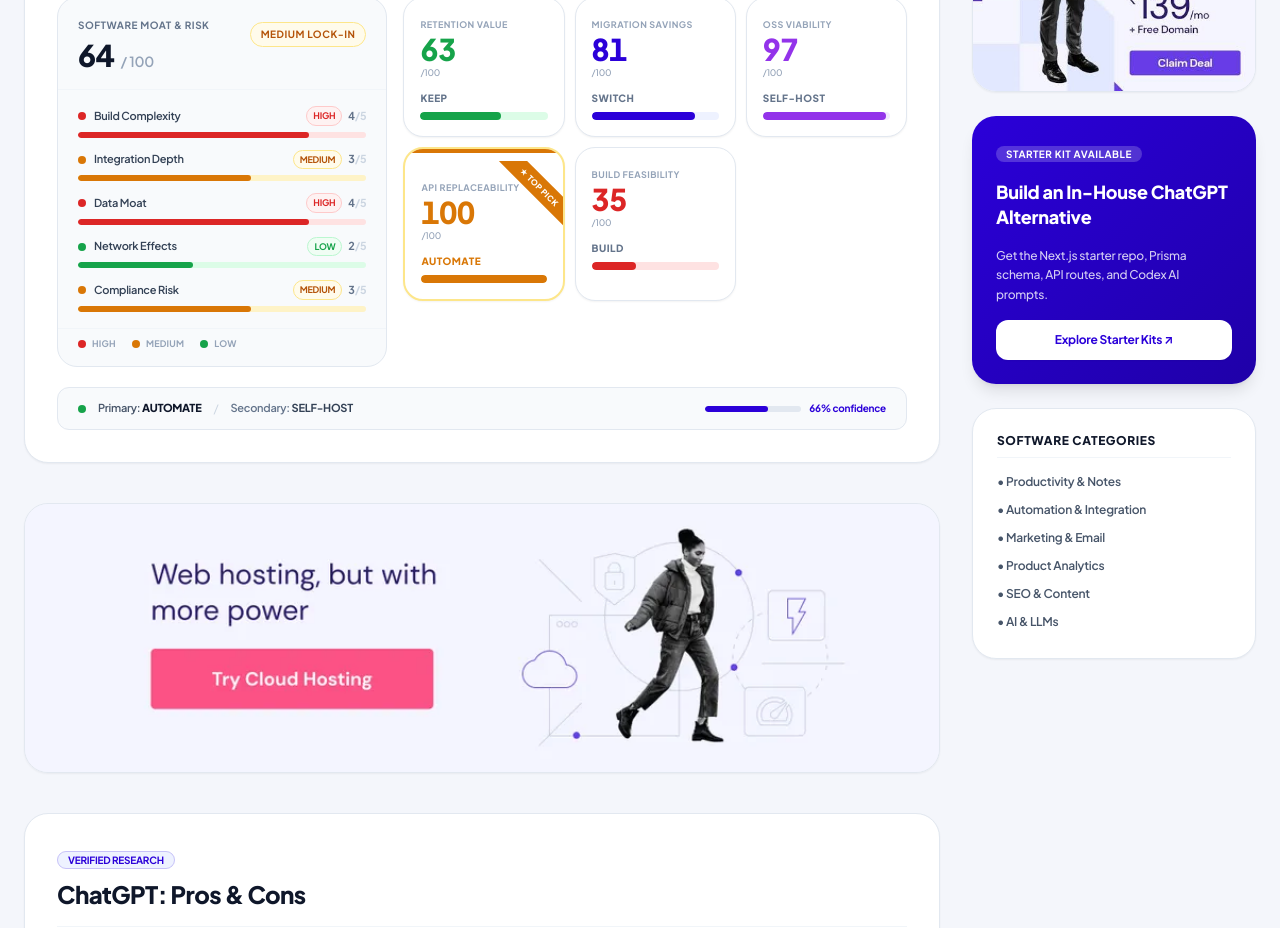
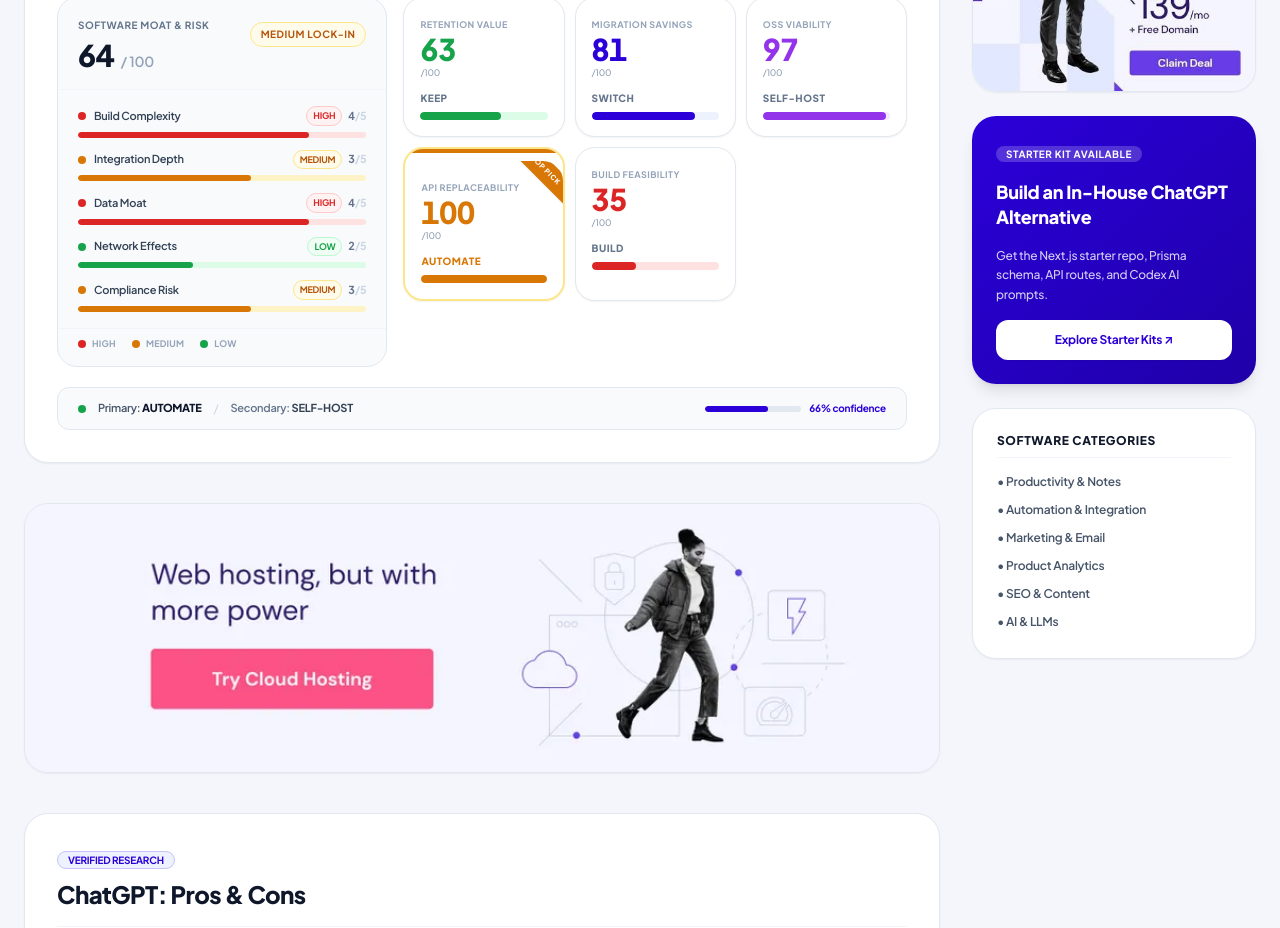
Before and after one commit to kulwantnagi/SaaSDecision, a Next.js app: page /software/chatgpt in a window 1280 px wide. Shown: the part 780-1708 px from the top of the page. Built offline with nearby package versions, Linux system fonts and the light colour scheme; no server answers.

Commit message:
fix: correct corner ribbon CSS positioning to stay within card bounds

```diff
--- a/src/app/software/[slug]/page.tsx
+++ b/src/app/software/[slug]/page.tsx
@@ -572,9 +572,9 @@
 
       {/* Corner ribbon */}
       {isPrimary && (
-        <div className="absolute top-0 right-0 overflow-hidden w-20 h-20 pointer-events-none">
+        <div className="absolute top-0 right-0 w-[72px] h-[72px] overflow-hidden pointer-events-none rounded-tr-2xl">
           <div
-            className={`absolute top-4 -right-6 w-24 text-center text-[8px] font-extrabold uppercase tracking-wider text-white py-1 rotate-45 ${barColor}`}
+            className={`absolute -top-1 -right-6 w-[90px] text-center text-[7px] font-extrabold uppercase tracking-widest text-white py-[5px] rotate-45 shadow-sm ${barColor}`}
           >
             ★ Top Pick
           </div>
```
